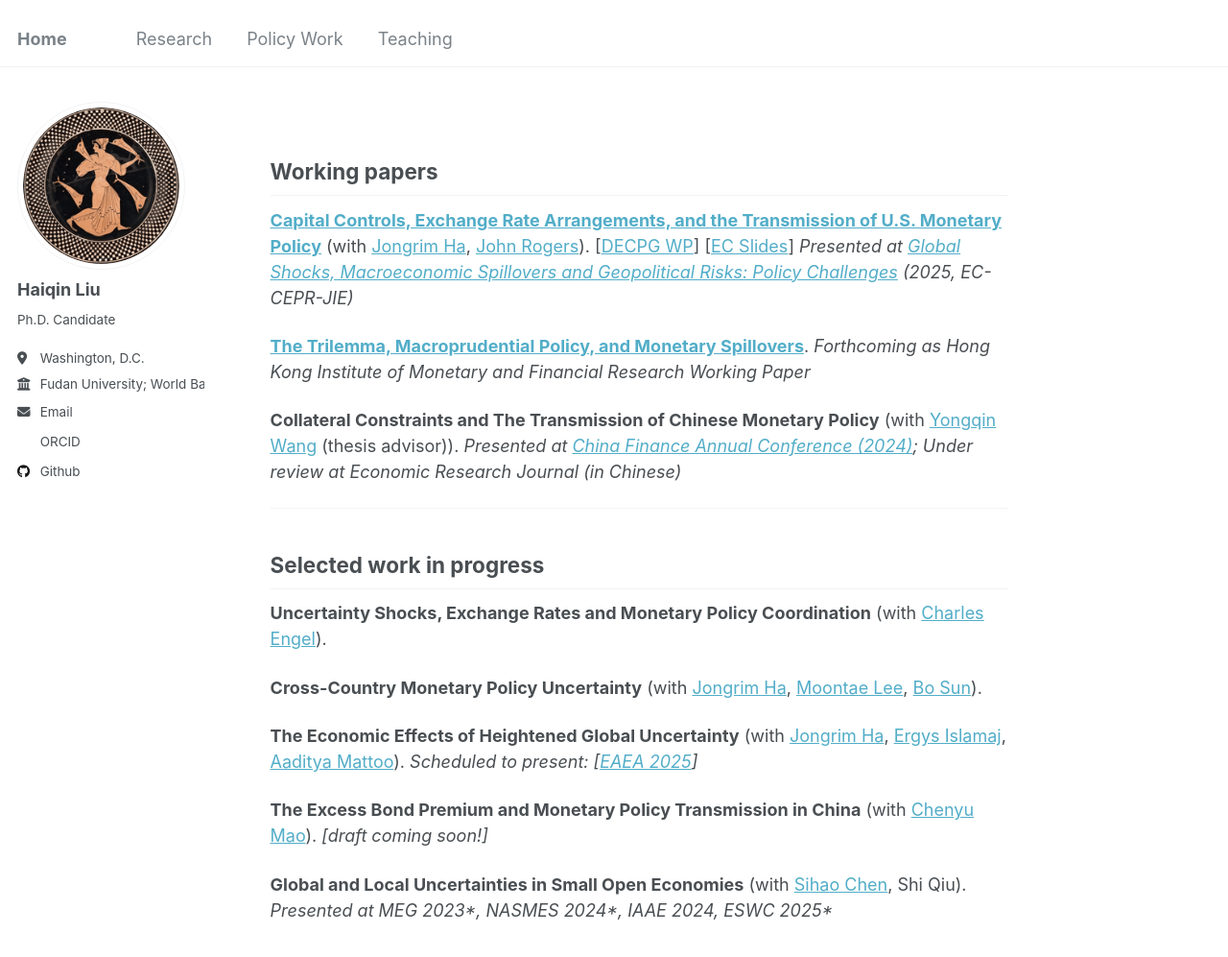
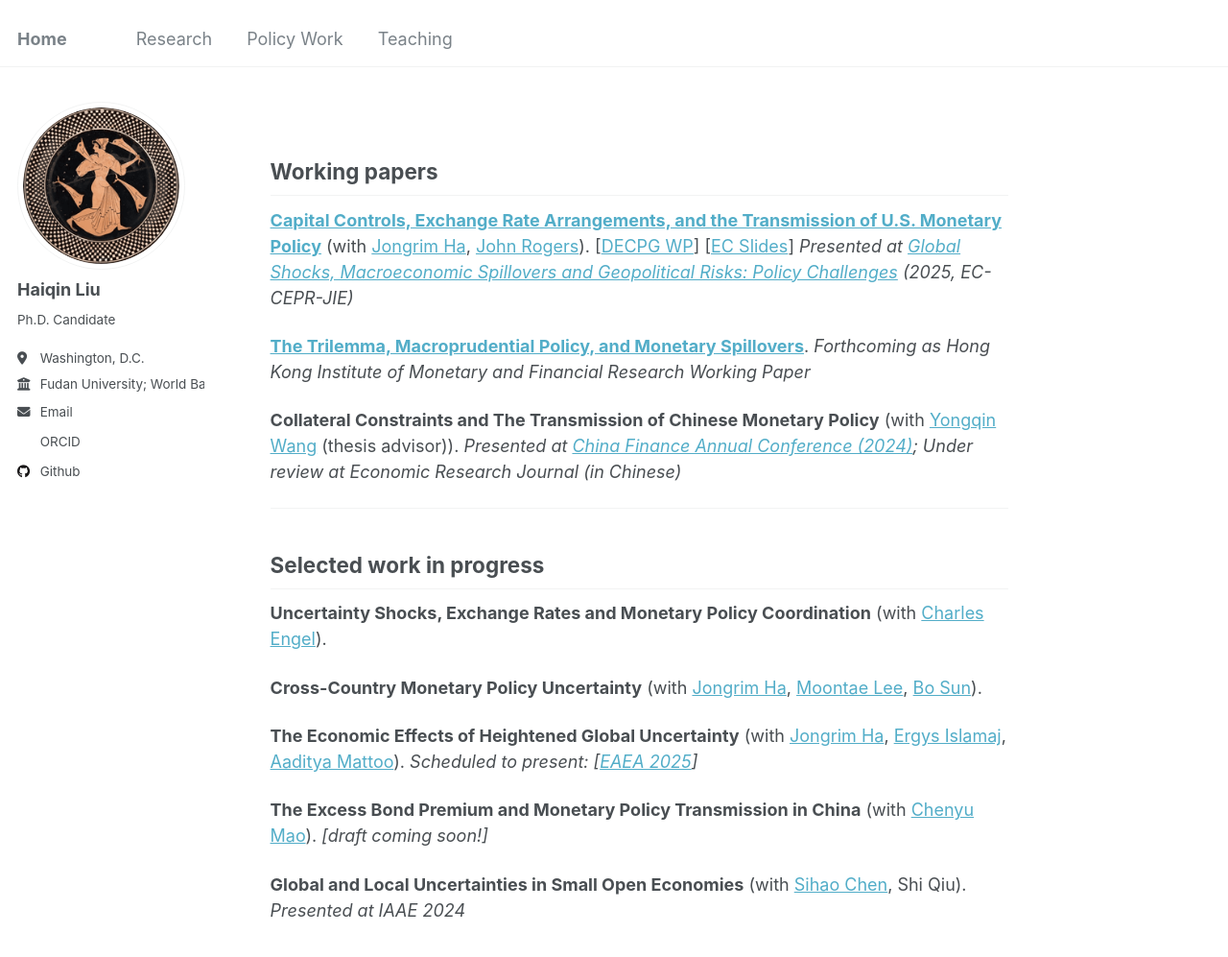
Before and after one commit to liuhaiqinFDU/liuhaiqinFDU.github.io, a Jekyll site: the page built from research.md, in a window 1280 px wide and 1174 px high. Shown: the top 997 px of the window at 96% size. Built offline with Jekyll 4.4.1, drawn with Linux system fonts in a browser that asks for light colours; some web fonts are replaced.

Commit message:
Update research.md

```diff
--- a/research.md
+++ b/research.md
@@ -35,7 +35,9 @@ title: ""
 
 **The Excess Bond Premium and Monetary Policy Transmission in China** (with [Chenyu Mao](https://sites.google.com/view/chenyu-sophia-mao/home-page)). *[draft coming soon!]*
 
-**Global and Local Uncertainties in Small Open Economies** (with [Sihao Chen](https://chensihao.weebly.com/research.html), Shi Qiu). *Presented at MEG 2023\*, NASMES 2024\*,  IAAE 2024, ESWC 2025\**
+**Global and Local Uncertainties in Small Open Economies** (with [Sihao Chen](https://chensihao.weebly.com/research.html), Shi Qiu). *Presented at IAAE 2024*
+
+<!-- MEG 2023\*, NASMES 2024\*,  , ESWC 2025\** -->
 
 <!-- **Structural Monetary Policy, Quantitative Easing, and Collateral Constraints: A Tale of Two Central Banks** (*draft upon request*) -->
 
```
